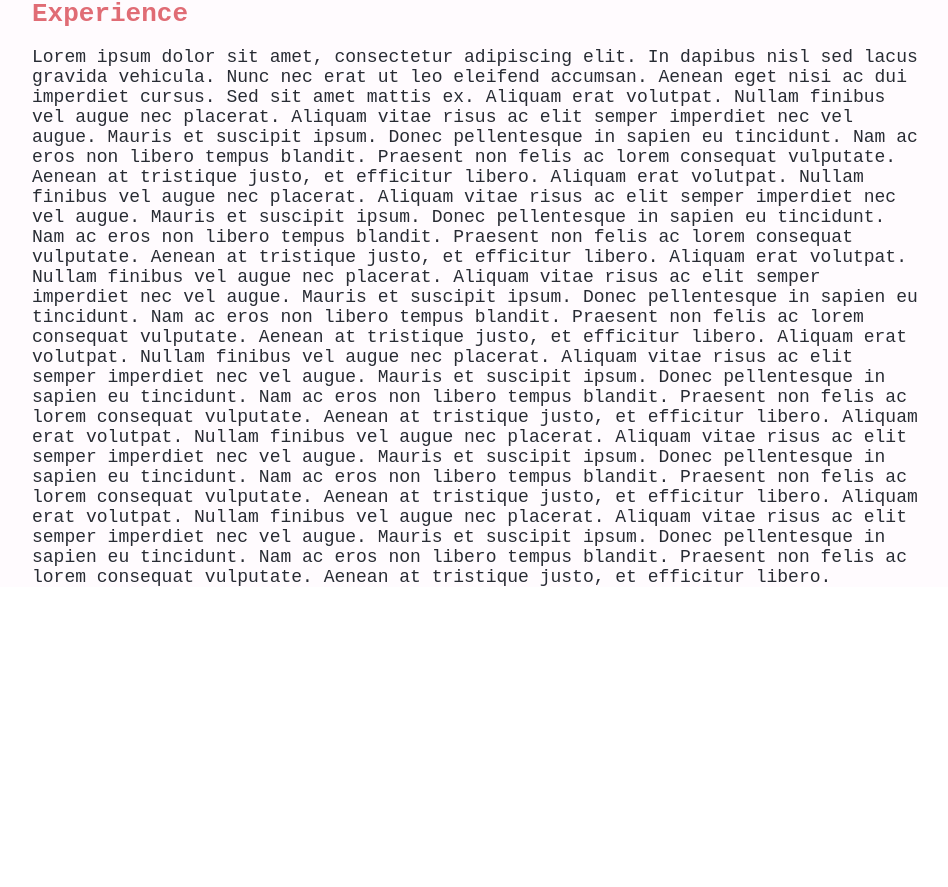
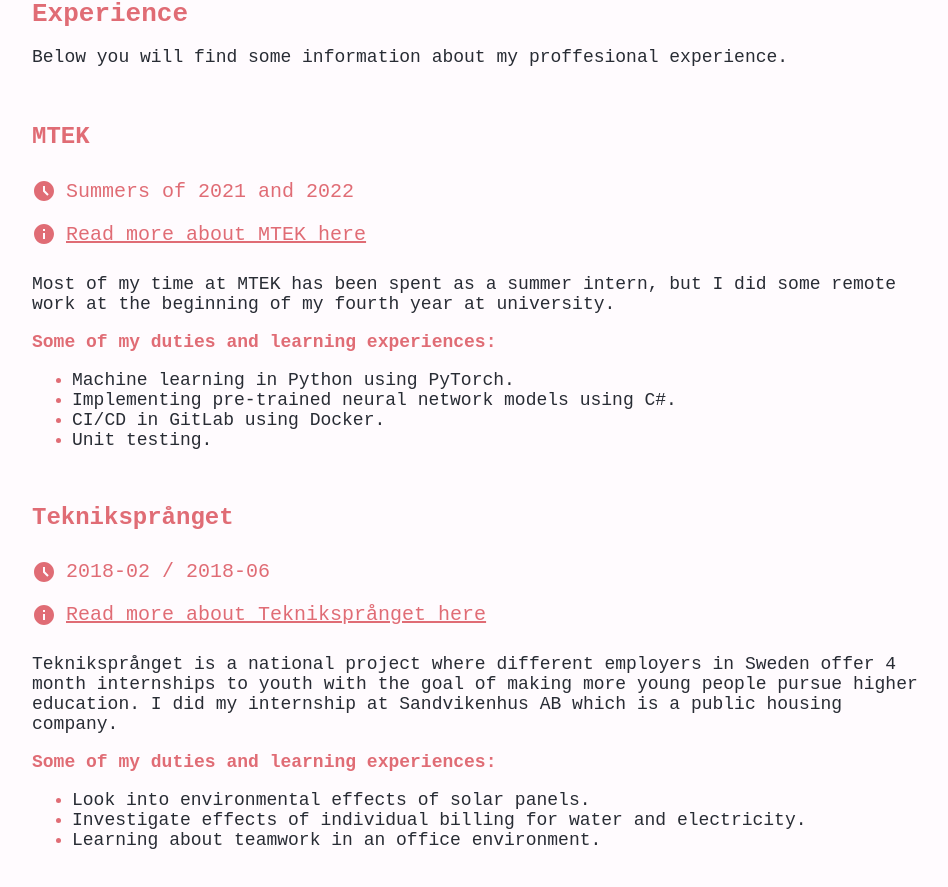
Before and after one commit to jonan270/Interactive-portfolio, a React (Create React App) app: page / in a window 1280 px wide. Shown: the part 2300-3187 px from the top of the page, without its empty margins (160-1108 px from the left). Before the commit the page ends 2905 px from the top, so only its background shows below. Built offline with nearby package versions, Linux system fonts and the light colour scheme.

Commit message:
Experience page content

```diff
--- a/src/components/AboutMe.tsx
+++ b/src/components/AboutMe.tsx
@@ -1,6 +1,5 @@
 import profile from "../images/profile.jpg"
 import "../styles/images.scss"
-import "../styles/about.scss"
 import EmailIcon from '@mui/icons-material/Email';
 import { PhoneAndroid as Phone } from "@mui/icons-material";
 import SchoolIcon from "@mui/icons-material/School";
--- a/src/components/Content.tsx
+++ b/src/components/Content.tsx
@@ -12,6 +12,7 @@ const Content: React.FC<Props> = ({overlay}) => {
             <AboutMe/>
             <Projects overlay={overlay}/>
             <Experience/>
+            <div id="bottomOfPage"></div>
         </div>
     )
 }
--- a/src/components/Experience.tsx
+++ b/src/components/Experience.tsx
@@ -1,47 +1,76 @@
+import AccessTimeFilledIcon from '@mui/icons-material/AccessTimeFilled';
+import InfoIcon from '@mui/icons-material/Info';
 const Experience: React.FC<{}> = () => {
     return(
         <div id="experience" className="chapter">
             <h1>Experience</h1>
-            <p>Lorem ipsum dolor sit amet, consectetur adipiscing elit. In dapibus nisl
-                sed lacus gravida vehicula. Nunc nec erat ut leo eleifend accumsan. Aenean
-                eget nisi ac dui imperdiet cursus. Sed sit amet mattis ex.
+            <p>
+                Below you will find some information about my proffesional
+                experience.
+            </p>
+            <br />
+            <h2>MTEK</h2>
+            <div className="iconTextRow">
+                <AccessTimeFilledIcon color="primary"/>
+                <p className="iconText">Summers of 2021 and 2022</p>
+            </div>
+            <div className="iconTextRow">
+                <InfoIcon color="primary"/>
+                <a
+                className="iconText"
+                href="https://mtek.se/"
+                target="_blank" rel="noreferrer"
+                >
+                    Read more about MTEK here
+                </a>
+            </div>
+            <p>
+                Most of my time at MTEK has been spent as a summer intern,
+                but I did some remote work at the beginning of my fourth
+                year at university.
+            </p>
+            <h3>
+                Some of my duties and learning experiences:
+            </h3>
 
-                Aliquam erat volutpat. Nullam finibus vel augue nec placerat. Aliquam vitae
-                risus ac elit semper imperdiet nec vel augue. Mauris et suscipit ipsum.
-                Donec pellentesque in sapien eu tincidunt. Nam ac eros non libero tempus blandit.
-                Praesent non felis ac lorem consequat vulputate.
-                Aenean at tristique justo, et efficitur libero.
+            <ul>
+                <li><p>Machine learning in Python using PyTorch.</p></li>
+                <li><p>Implementing pre-trained neural network models using C#.</p></li>
+                <li><p>CI/CD in GitLab using Docker.</p></li>
+                <li><p>Unit testing.</p></li>
+            </ul>
+            <br />
+            <h2>Tekniksprånget</h2>
+            <div className="iconTextRow">
+                <AccessTimeFilledIcon color="primary"/>
+                <p className="iconText">2018-02 / 2018-06</p>
+            </div>
+            <div className="iconTextRow">
+                <InfoIcon color="primary"/>
+                <a
+                className="iconText"
+                href="https://teknikspranget.se/om-teknikspranget/"
+                target="_blank" rel="noreferrer"
+                >
+                    Read more about Tekniksprånget here
+                </a>
+            </div>
+            <p>
+                Tekniksprånget is a national project where different
+                employers in Sweden offer 4 month internships to youth
+                with the goal of making more young people pursue higher
+                education. I did my internship at Sandvikenhus AB which
+                is a public housing company.
+            </p>
+            <h3>
+                Some of my duties and learning experiences:
+            </h3>
 
-                Aliquam erat volutpat. Nullam finibus vel augue nec placerat. Aliquam vitae
-                risus ac elit semper imperdiet nec vel augue. Mauris et suscipit ipsum.
-                Donec pellentesque in sapien eu tincidunt. Nam ac eros non libero tempus blandit.
-                Praesent non felis ac lorem consequat vulputate.
-                Aenean at tristique justo, et efficitur libero.
-
-                Aliquam erat volutpat. Nullam finibus vel augue nec placerat. Aliquam vitae
-                risus ac elit semper imperdiet nec vel augue. Mauris et suscipit ipsum.
-                Donec pellentesque in sapien eu tincidunt. Nam ac eros non libero tempus blandit.
-                Praesent non felis ac lorem consequat vulputate.
-                Aenean at tristique justo, et efficitur libero.
-
-                Aliquam erat volutpat. Nullam finibus vel augue nec placerat. Aliquam vitae
-                risus ac elit semper imperdiet nec vel augue. Mauris et suscipit ipsum.
-                Donec pellentesque in sapien eu tincidunt. Nam ac eros non libero tempus blandit.
-                Praesent non felis ac lorem consequat vulputate.
-                Aenean at tristique justo, et efficitur libero.
-
-                Aliquam erat volutpat. Nullam finibus vel augue nec placerat. Aliquam vitae
-                risus ac elit semper imperdiet nec vel augue. Mauris et suscipit ipsum.
-                Donec pellentesque in sapien eu tincidunt. Nam ac eros non libero tempus blandit.
-                Praesent non felis ac lorem consequat vulputate.
-                Aenean at tristique justo, et efficitur libero.
-
-                Aliquam erat volutpat. Nullam finibus vel augue nec placerat. Aliquam vitae
-                risus ac elit semper imperdiet nec vel augue. Mauris et suscipit ipsum.
-                Donec pellentesque in sapien eu tincidunt. Nam ac eros non libero tempus blandit.
-                Praesent non felis ac lorem consequat vulputate.
-                Aenean at tristique justo, et efficitur libero.
-                </p>
+            <ul>
+                <li><p>Look into environmental effects of solar panels.</p></li>
+                <li><p>Investigate effects of individual billing for water and electricity.</p></li>
+                <li><p>Learning about teamwork in an office environment.</p></li>
+            </ul>
         </div>
     )
 }
--- a/src/projects/GlobalIllumination.tsx
+++ b/src/projects/GlobalIllumination.tsx
@@ -32,10 +32,10 @@ const GlobalIllumination: React.FC<{}> = () => {
                     />
                 </div>
             </div>
-            <h2>
+            <h3>
                 The images show some results obtained when varying the amount of sampling
                 rays per pixel used by the Monte Carlo raytracing engine.
-            </h2>
+            </h3>
             <p>
                 The implementation is a total from scratch (except for one library used to
                 produce a bitmap image format) implementation of a Monte Carlo raytracing
--- a/src/styles/about.scss
+++ /dev/null
@@ -1,15 +0,0 @@
-@import "variables.scss";
-
-.iconTextRow {
-    display: flex;
-    align-items: center;
-    flex-wrap: wrap;
-    margin: 0;
-}
-
-.iconText {
-    color: $accent-color !important;
-    font-size: min(3.1vw, 20px) !important;
-    margin: 10px;
-    margin-left: 10px;
-}
--- a/src/styles/index.scss
+++ b/src/styles/index.scss
@@ -69,6 +69,26 @@ Button {
     padding: 0 15vw 0 15vw;
 }
 
+#bottomOfPage {
+    background-color: $bright-color;
+    height: 15vw;
+}
+
+// For the symbols with adjacent text
+.iconTextRow {
+    display: flex;
+    align-items: center;
+    flex-wrap: wrap;
+    margin: 0;
+}
+
+.iconText {
+    color: $accent-color !important;
+    font-size: min(2.7vw, 20px) !important;
+    margin: 10px;
+    margin-left: 10px;
+}
+
 p {
     color: $bright-color;
     font-family:monospace;
@@ -80,6 +100,12 @@ h1 {
 }
 
 h2 {
+    color: $accent-color;
+    font-family:monospace;
+    font-size: min(24px, 4vw);
+}
+
+h3 {
     color: $accent-color;
     font-family:monospace;
     font-size: min(18px, 3vw);
```
